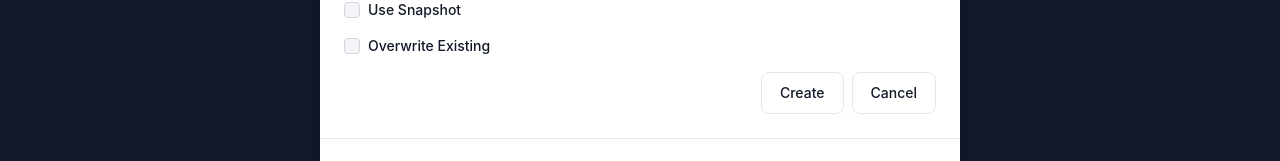
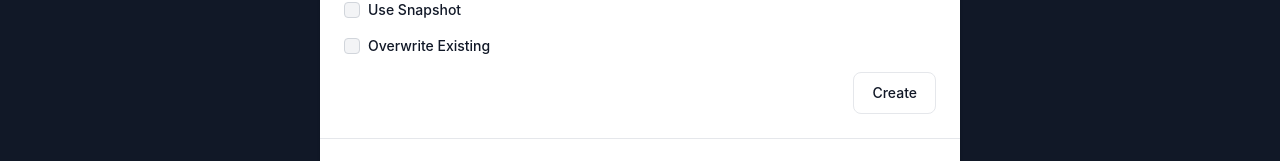
Before and after one commit to bnpetkova/slot-manager, a React (Create React App) app: page / in a window 1280 px wide. Both pictures are taken after a click on the button "Create New Tenant". Shown: the part 536-697 px from the top of the page. Built offline with nearby package versions, Linux system fonts and the light colour scheme.

Commit message:
Removed the second Close button from Unified modal

```diff
--- a/src/components/TenantInfoForm.js
+++ b/src/components/TenantInfoForm.js
@@ -89,9 +89,7 @@ const TenantInfoForm = ({ onSubmit, onClose }) => {
         <Button color="gray" type="submit">
           Create
         </Button>
-        <Button color="gray" onClick={onClose}>
-          Cancel
-        </Button>
+
       </div>
     </form>
   );
```
Also changed, not shown: src/components/CreateNew.js (added).
